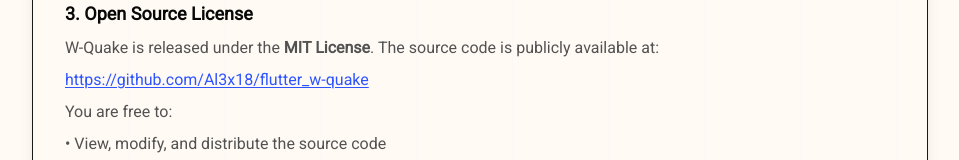
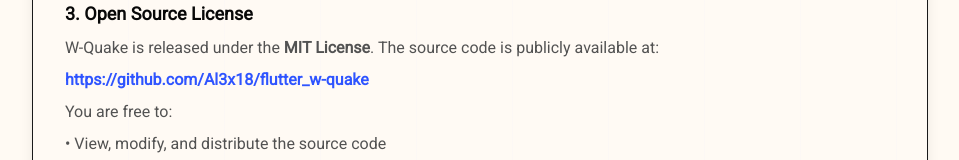
Before and after one commit to Al3x18/my-dev-site, a React (Vite) app: page /w-quake-terms in a window 1280 px wide. Shown: the part 525-685 px from the top of the page, without its empty margins (160-1119 px from the left). Built offline with nearby package versions, Linux system fonts and the light colour scheme.

Commit message:
Refine legal link styles

```diff
--- a/package.json
+++ b/package.json
@@ -1,7 +1,7 @@
 {
   "name": "my-site",
   "private": true,
-  "version": "2.1.2",
+  "version": "2.1.3",
   "type": "module",
   "scripts": {
     "dev": "vite",
--- a/src/components/InlineMarkdown.jsx
+++ b/src/components/InlineMarkdown.jsx
@@ -1,12 +1,14 @@
 import { Link } from 'react-router-dom';
 
 const tokenPattern = /\[([^\]]+)\]\(([^)]+)\)|\*\*(.*?)\*\*|(https?:\/\/[^\s),]+)|([\w.%+-]+@[\w.-]+\.[A-Za-z]{2,})/g;
-const linkClassName = 'font-medium text-primary underline underline-offset-2 transition-colors hover:text-primary/80';
+const linkClassName = 'text-primary transition-colors hover:text-primary/80';
 
 function InlineLink({ href, children }) {
+  const className = `${linkClassName}${href.startsWith('mailto:') ? ' font-bold' : ''}`;
+
   if (href.startsWith('/')) {
     return (
-      <Link className={linkClassName} to={href}>
+      <Link className={className} to={href}>
         {children}
       </Link>
     );
@@ -16,7 +18,7 @@
 
   return (
     <a
-      className={linkClassName}
+      className={className}
       href={href}
       target={opensNewTab ? '_blank' : undefined}
       rel={opensNewTab ? 'noopener noreferrer' : undefined}
```
